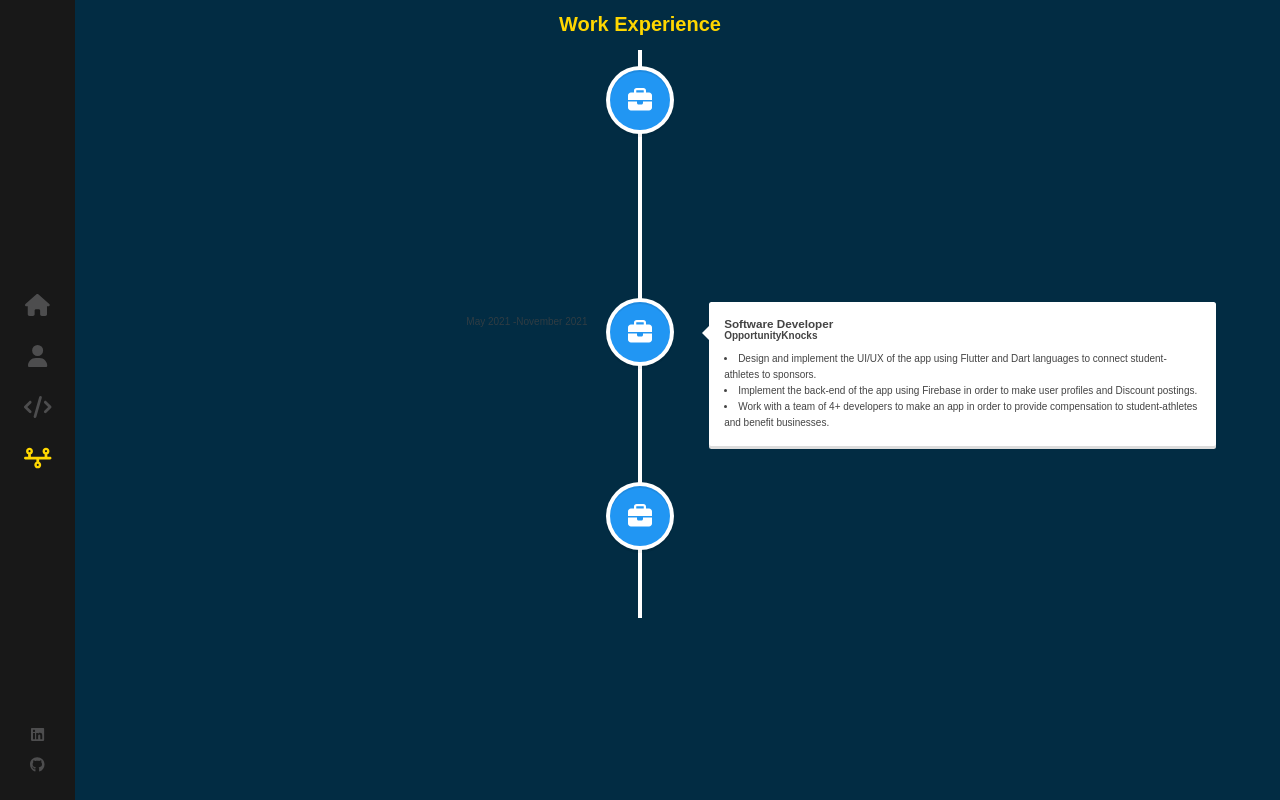
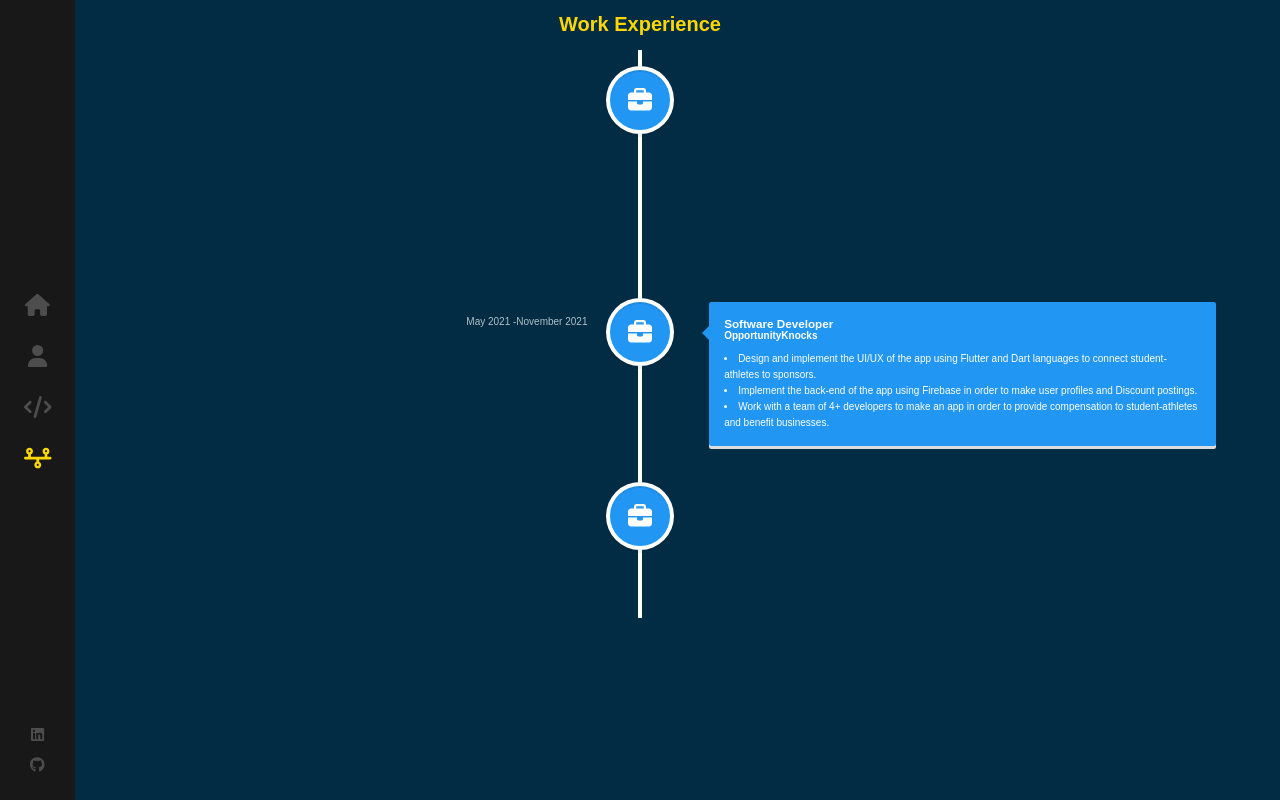
Before and after one commit to ronvic12/ronvicWebsite.github.io, a React (Create React App) app: page /workexperience in a window 1280 px wide. Built offline with nearby package versions, Linux system fonts and the light colour scheme.

Commit message:
finished work experience page

```diff
--- a/src/components/Experience/index.js
+++ b/src/components/Experience/index.js
@@ -12,8 +12,10 @@ const Experience = () => {
   <VerticalTimeline>
 
     <VerticalTimelineElement
-    className = "work_experience"
+    className = "vertical-timeline-element--work"
     date ="January 2022 - March 2022"
+    contentStyle={{ background: 'rgb(33, 150, 243)', color: '#fff' }}
+    contentArrowStyle={{ borderRight: '7px solid  rgb(33, 150, 243)' }}
     iconStyle={{ background: "rgb(33, 150, 243)", color: "#fff" }}
     icon = {<WorkIcon/>}
     >
@@ -36,8 +38,10 @@ Front-End development. We use RethinkDB as our main source of Database, and usin
 
 
     <VerticalTimelineElement
-    className = "work_experience"
+    className = "vertical-timeline-element--work"
     date ="May 2021 -November 2021"
+    contentStyle={{ background: 'rgb(33, 150, 243)', color: '#fff' }}
+    contentArrowStyle={{ borderRight: '7px solid  rgb(33, 150, 243)' }}
     iconStyle={{ background: "rgb(33, 150, 243)", color: "#fff" }}
     icon = {<WorkIcon/>}
     >
@@ -57,8 +61,10 @@ Front-End development. We use RethinkDB as our main source of Database, and usin
     </p>
     </VerticalTimelineElement>
     <VerticalTimelineElement
-    className = "work_experience"
+    className = "vertical-timeline-element--work"
     date ="October 2020-May 2021"
+    contentStyle={{ background: 'rgb(33, 150, 243)', color: '#fff' }}
+    contentArrowStyle={{ borderRight: '7px solid  rgb(33, 150, 243)' }}
     iconStyle={{ background: "rgb(33, 150, 243)", color: "#fff" }}
     icon = {<WorkIcon/>}
     >
```
Also changed, not shown: src/components/Experience/index.scss (+0 -11 lines).
